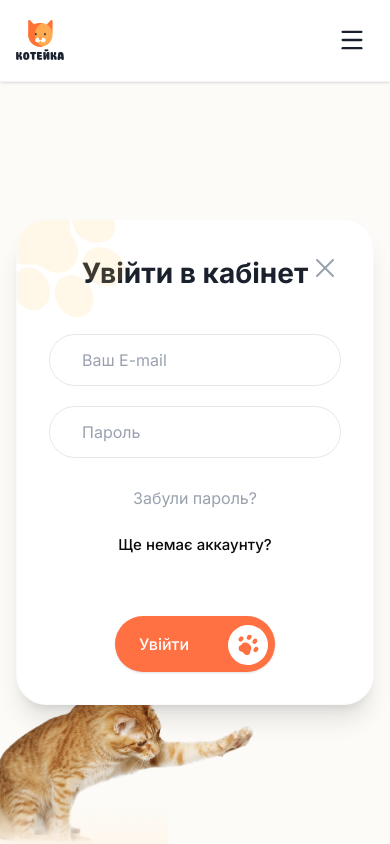
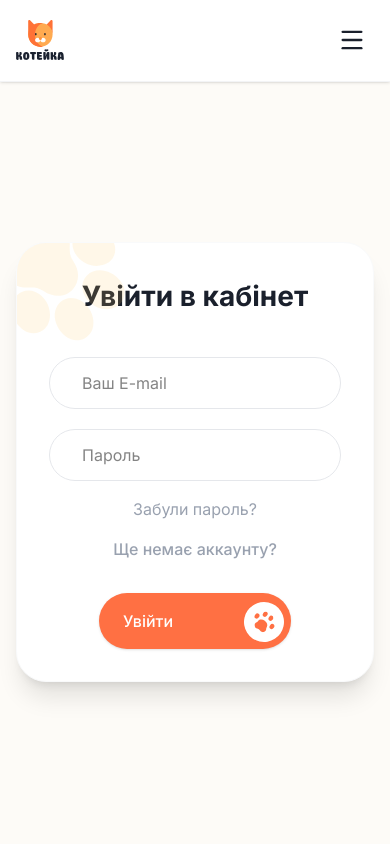
Before and after one commit to ya-aliina/cat-hotel, a Next.js app: page /login in a window 390 px wide. Shown: the top 844 px of the page. Built offline with nearby package versions, Linux system fonts and the light colour scheme.

Commit message:
refactor: implement multi-mode auth page and improve responsiveness

```diff
--- a/app/_components/RoomsCarousel.tsx
+++ b/app/_components/RoomsCarousel.tsx
@@ -180,7 +180,7 @@ export function RoomsCarousel() {
               })}
             </CarouselContent>
 
-            <div className="flex items-center justify-between mt-8 relative min-h-[48px]">
+            <div className="flex items-center justify-between mt-8 relative min-h-12">
               <Dots count={ROOMS.length} current={current} onDotClick={handleDotClick} />
 
               <div className="hidden md:flex gap-4 ml-auto">
--- a/app/layout.tsx
+++ b/app/layout.tsx
@@ -20,8 +20,9 @@ const geistMono = Geist_Mono({
 });
 
 export const metadata: Metadata = {
-  title: 'Create Next App',
-  description: 'Generated by create next app',
+  title: 'Cat Hotel',
+  description:
+    '«Котейка» — готель для котів в Україні. Комфорт, турбота та безпека для вашого улюбленця.',
 };
 
 export default function RootLayout({
--- a/app/login/page.tsx
+++ b/app/login/page.tsx
@@ -1,27 +1,156 @@
 'use client';
 
-import { X } from 'lucide-react';
 import Image from 'next/image';
-import Link from 'next/link';
+import { useState } from 'react';
 
 import { PawButton } from '@/components/ui/PawButton';
-import { PawLink } from '@/components/ui/PawLink';
 
+type AuthMode = 'login' | 'register' | 'forgot';
+
+// --- Окремі компоненти форм ---
+const LoginForm = ({ onSwitch }: { onSwitch: (mode: AuthMode) => void }) => {
+  return (
+    <>
+      <div className="space-y-5">
+        <input
+          type="email"
+          placeholder="Ваш E-mail"
+          className="w-full h-13 px-8 rounded-full border border-gray-200 focus:border-brand-yellow focus:outline-none text-[16px]"
+        />
+        <input
+          type="password"
+          placeholder="Пароль"
+          className="w-full h-13 px-8 rounded-full border border-gray-200 focus:border-brand-yellow focus:outline-none text-[16px]"
+        />
+      </div>
+      <div className="flex flex-col sm:flex-row justify-between items-center gap-4 pt-4 px-4 text-[16px]">
+        <button
+          type="button"
+          onClick={() => {
+            return onSwitch('forgot');
+          }}
+          className="cursor-pointer text-gray-400 hover:text-brand-orange transition-colors"
+        >
+          Забули пароль?
+        </button>
+        <button
+          type="button"
+          onClick={() => {
+            return onSwitch('register');
+          }}
+          className="cursor-pointer text-gray-400 font-medium hover:text-brand-orange transition-colors"
+        >
+          Ще немає аккаунту?
+        </button>
+      </div>
+      <div className="pt-8 flex justify-center">
+        <PawButton variant="accent" className="min-w-48 bg-brand-orange text-white">
+          Увійти
+        </PawButton>
+      </div>
+    </>
+  );
+};
+
+const RegisterForm = ({ onSwitch }: { onSwitch: (mode: AuthMode) => void }) => {
+  return (
+    <>
+      <div className="space-y-5">
+        <input
+          type="text"
+          placeholder="Ваше ім'я"
+          className="w-full h-13 px-8 rounded-full border border-gray-200 focus:border-brand-yellow focus:outline-none text-[16px]"
+        />
+        <input
+          type="email"
+          placeholder="Ваш E-mail"
+          className="w-full h-13 px-8 rounded-full border border-gray-200 focus:border-brand-yellow focus:outline-none text-[16px]"
+        />
+        <input
+          type="password"
+          placeholder="Пароль"
+          className="w-full h-13 px-8 rounded-full border border-gray-200 focus:border-brand-yellow focus:outline-none text-[16px]"
+        />
+        <input
+          type="password"
+          placeholder="Підтвердіть пароль"
+          className="w-full h-13 px-8 rounded-full border border-gray-200 focus:border-brand-yellow focus:outline-none text-[16px]"
+        />
+      </div>
+      <div className="pt-8 flex flex-col items-center gap-4">
+        <PawButton variant="accent" className="min-w-48 bg-brand-orange text-white">
+          Створити аккаунт
+        </PawButton>
+        <button
+          type="button"
+          onClick={() => {
+            return onSwitch('login');
+          }}
+          className="text-gray-400 hover:text-brand-orange text-sm font-medium transition-colors"
+        >
+          Повернутися до входу
+        </button>
+      </div>
+    </>
+  );
+};
+
+const ForgotForm = ({ onSwitch }: { onSwitch: (mode: AuthMode) => void }) => {
+  return (
+    <>
+      <div className="space-y-5">
+        <p className="text-gray-400 text-sm text-center italic mb-4">
+          Ми надішлемо інструкцію на ваш E-mail
+        </p>
+        <input
+          type="email"
+          placeholder="Ваш E-mail"
+          className="w-full h-13 px-8 rounded-full border border-gray-200 focus:border-brand-yellow focus:outline-none text-[16px]"
+        />
+      </div>
+      <div className="pt-8 flex flex-col items-center gap-4">
+        <PawButton variant="accent" className="min-w-48 bg-brand-orange text-white">
+          Надіслати
+        </PawButton>
+        <button
+          type="button"
+          onClick={() => {
+            return onSwitch('login');
+          }}
+          className="cursor-pointer text-gray-400 hover:text-brand-orange text-sm font-medium transition-colors"
+        >
+          Повернутися до входу
+        </button>
+      </div>
+    </>
+  );
+};
+
+// --- Основний компонент сторінки ---
 export default function LoginPage() {
+  const [mode, setMode] = useState<AuthMode>('login');
+
+  const titles = {
+    login: 'Увійти в кабінет',
+    register: 'Реєстрація',
+    forgot: 'Відновлення пароля',
+  };
+
   return (
     <main className="min-h-[calc(100vh-80px)] bg-[#FDFBF7] flex items-center justify-center p-4 relative overflow-hidden">
-      <div className="absolute left-[-5%] bottom-0 w-[70%] h-[90%] pointer-events-none z-0">
+      {/* Кот */}
+      <div className="hidden min-[1000px]:block absolute left-[-5%] bottom-0 w-[70%] h-[90%] pointer-events-none z-0">
         <Image
           src="/login-page-cat2.webp"
-          alt="Cat background"
+          alt="Cat"
           fill
           className="object-contain object-bottom select-none"
           priority
         />
       </div>
 
-      <div className="max-w-7xl w-full flex justify-end relative z-10 ">
-        <div className="w-full max-w-140 bg-white rounded-[30px] shadow-xl p-8 md:p-12 border border-gray-50 relative overflow-hidden">
+      <div className="max-w-7xl w-full flex justify-center min-[1000px]:justify-end relative z-10">
+        <div className="w-full max-w-140 bg-white rounded-[30px] shadow-xl p-8 md:p-12 border border-gray-50 relative overflow-hidden transition-all duration-500">
           <div className="absolute -top-4 -left-4 w-32 h-32 pointer-events-none">
             <Image
               src="/paw.svg"
@@ -32,46 +161,18 @@ export default function LoginPage() {
             />
           </div>
 
-          <Link
-            href="/"
-            className="absolute top-8 right-8 text-gray-400 hover:text-gray-600 transition-colors"
-          >
-            <X size={32} strokeWidth={1.5} />
-          </Link>
-
           <div className="mb-10 text-center">
-            <h1 className="text-[28px] font-bold text-[#1A202C]">Увійти в кабінет</h1>
+            <h1 className="text-[28px] font-bold text-[#1A202C]">{titles[mode]}</h1>
           </div>
 
-          <form className="space-y-5">
-            <div>
-              <input
-                type="email"
-                placeholder="Ваш E-mail"
-                className="w-full h-13 px-8 rounded-full border border-gray-200 focus:border-brand-yellow focus:outline-none transition-all text-[16px] placeholder:text-gray-400"
-              />
-            </div>
-
-            <div>
-              <input
-                type="password"
-                placeholder="Пароль"
-                className="w-full h-13 px-8 rounded-full border border-gray-200 focus:border-brand-yellow focus:outline-none transition-all text-[16px] placeholder:text-gray-400"
-              />
-            </div>
-
-            <div className="flex flex-col sm:flex-row justify-between items-center gap-4 pt-2 px-4 text-[16px]">
-              <Link href="#" className="text-gray-400 hover:text-brand-orange transition-colors">
-                Забули пароль?
-              </Link>
-              <PawLink href="/register">Ще немає аккаунту?</PawLink>
-            </div>
-
-            <div className="pt-8 flex justify-center">
-              <PawButton variant="accent" className="w-full max-w-40 bg-brand-orange text-white">
-                Увійти
-              </PawButton>
-            </div>
+          <form
+            onSubmit={(e) => {
+              return e.preventDefault();
+            }}
+          >
+            {mode === 'login' && <LoginForm onSwitch={setMode} />}
+            {mode === 'register' && <RegisterForm onSwitch={setMode} />}
+            {mode === 'forgot' && <ForgotForm onSwitch={setMode} />}
           </form>
         </div>
       </div>
```
